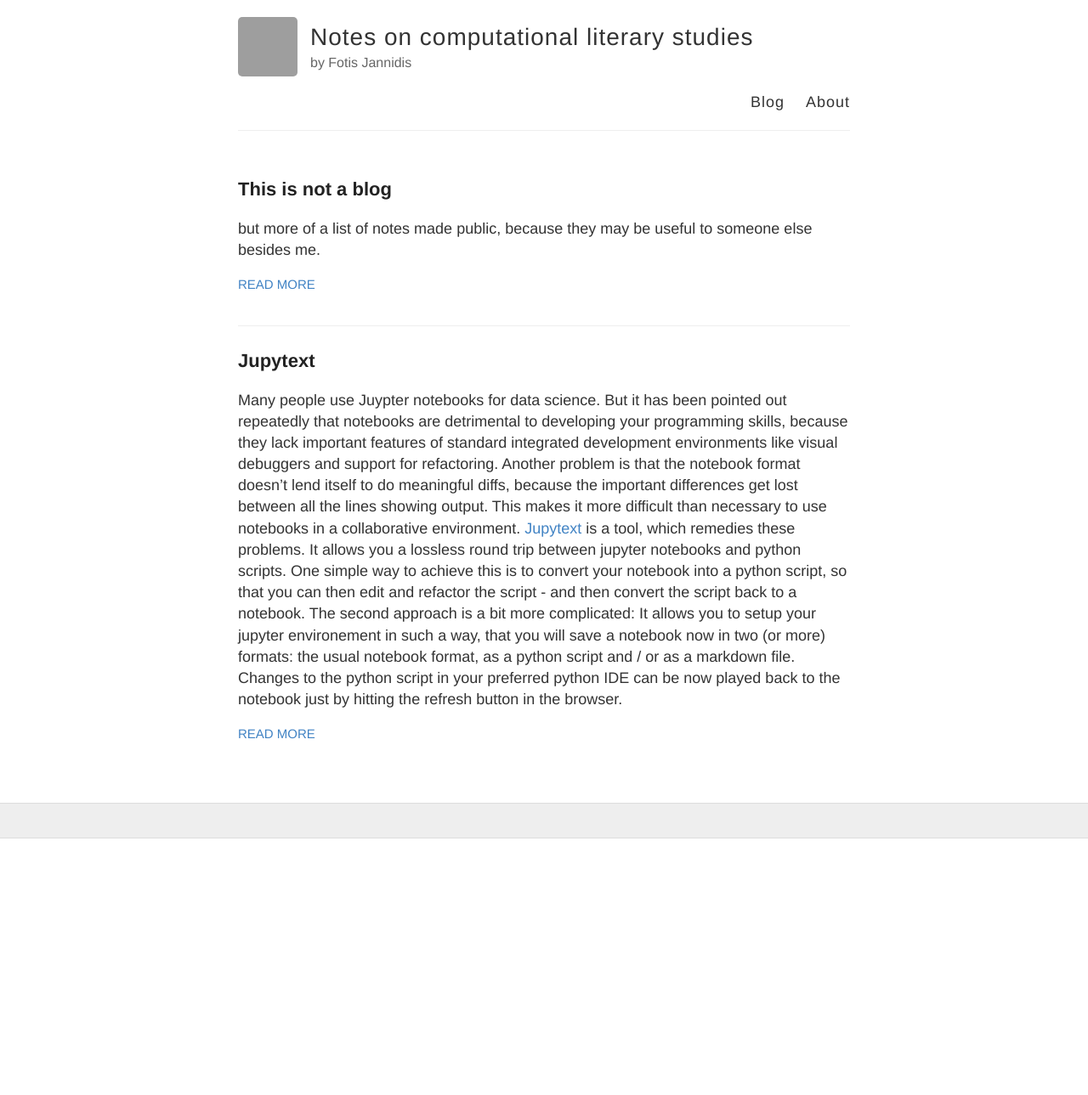
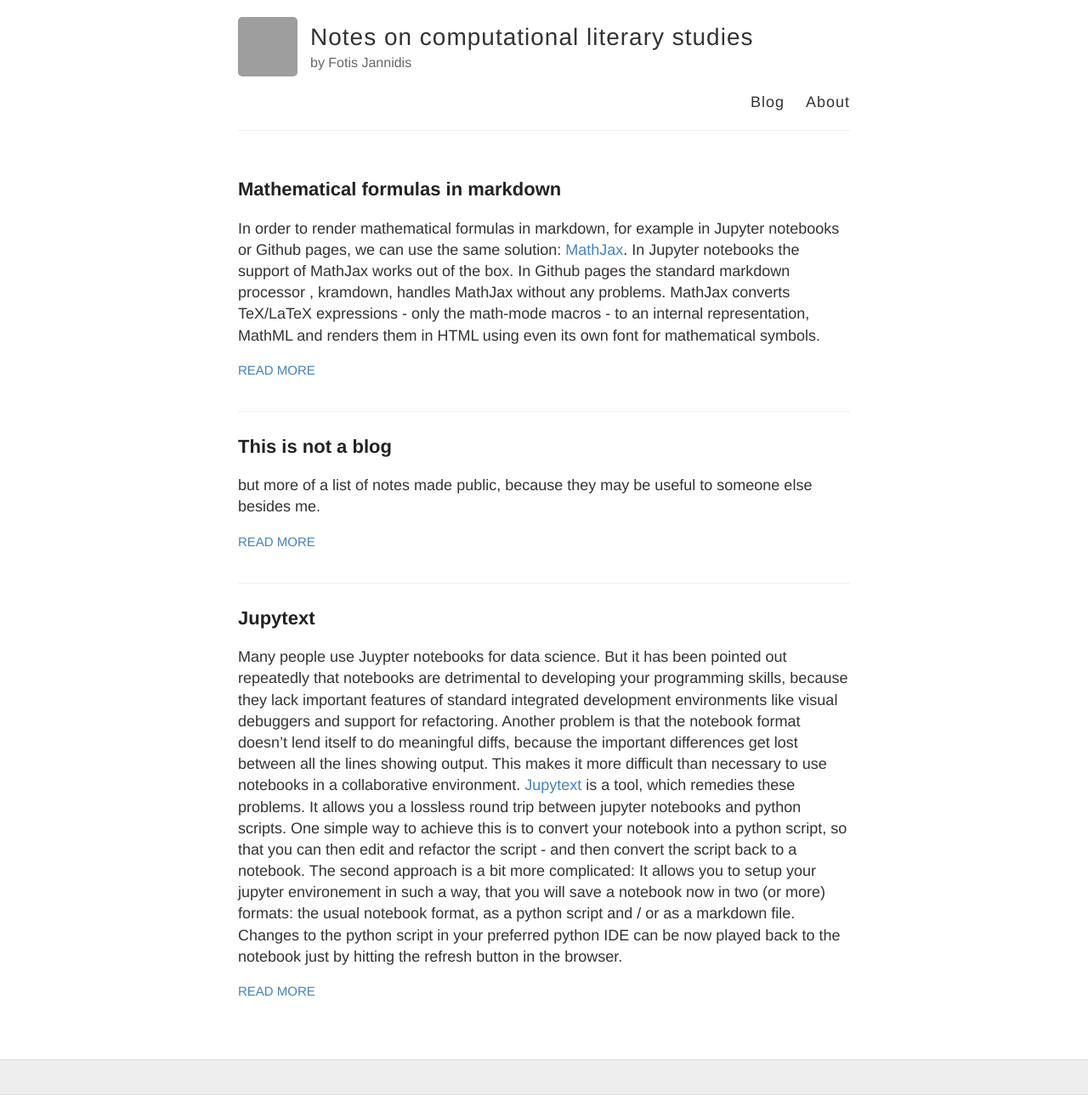
Before and after one commit to fotisj/fotisj.github.io, a Jekyll site: the page built from index.html, in a window 1280 px wide. Shown: the whole page at 85% size. Built offline with Jekyll 4.4.1, drawn with Linux system fonts in a browser that asks for light colours; before the commit the page ends 987 px from its top, so only the background shows below that; grey boxes are pictures that could not be loaded.

Commit message:
added support for MathJax and entry on how to use it

````diff
--- a/_layouts/default.html
+++ b/_layouts/default.html
@@ -11,6 +11,7 @@
 
     <link rel="stylesheet" type="text/css" href="{{ site.baseurl }}/style.css" />
     <link rel="alternate" type="application/rss+xml" title="{{ site.name }} - {{ site.description }}" href="{{ site.baseurl }}/feed.xml" />
+<script src="https://cdn.mathjax.org/mathjax/latest/MathJax.js?config=TeX-AMS-MML_HTMLorMML" type="text/javascript"></script>
 
 
   </head>
--- a/_layouts/post.html
+++ b/_layouts/post.html
@@ -1,6 +1,7 @@
 ---
 layout: default
 ---
+<script src="https://cdn.mathjax.org/mathjax/latest/MathJax.js?config=TeX-AMS-MML_HTMLorMML" type="text/javascript"></script>
 
 <article class="post">
 
--- /dev/null
+++ b/_posts/2019-01-13-Using MathJax in Github pages.md
@@ -0,0 +1,50 @@
+---
+layout: post
+title: Mathematical formulas in markdown
+---
+In order to render mathematical formulas in markdown, for example in Jupyter notebooks or Github pages, we can use the same solution: [MathJax](https://www.mathjax.org/).
+In Jupyter notebooks the support of MathJax works out of the box. In Github pages the standard markdown processor , kramdown, handles MathJax without any problems. MathJax converts
+TeX/LaTeX expressions - only the math-mode macros -  to an internal representation, MathML and renders them in HTML using even its own font for mathematical symbols.
+
+For Github pages: In order to use MathJax you have to import it in your webpage like this:
+
+``
+<script src="https://cdn.mathjax.org/mathjax/latest/MathJax.js?config=TeX-AMS-MML_HTMLorMML" type="text/javascript"></script>
+``
+
+Then you can use inline or block expression:
+
+An expression like $$\forall x \in R^{200}$$ can be used inline.
+
+Here the Markdown/Latex to produce this:
+
+``
+An expression like $$\forall x \in R^{200}$$ can be used inline.
+``
+
+Or as a block:
+
+$$
+y = \sum_1^n \frac{1}{x_n}
+$$
+
+Here the Markdown/Latex to produce this:
+
+```
+$$
+y = \sum_1^n \frac{1}{x_n}
+$$
+
+```
+
+The [wikibooks on Latex](https://en.wikibooks.org/wiki/LaTeX) has an extensive chapter on [Mathematics](https://en.wikibooks.org/wiki/LaTeX/Mathematics). Here an more complex example from the book:
+
+$$
+A_{m,n} =
+ \begin{pmatrix}
+  a_{1,1} & a_{1,2} & \cdots & a_{1,n} \\
+  a_{2,1} & a_{2,2} & \cdots & a_{2,n} \\
+  \vdots  & \vdots  & \ddots & \vdots  \\
+  a_{m,1} & a_{m,2} & \cdots & a_{m,n}
+ \end{pmatrix}
+ $$
````
Also changed, not shown: 1 other file.
